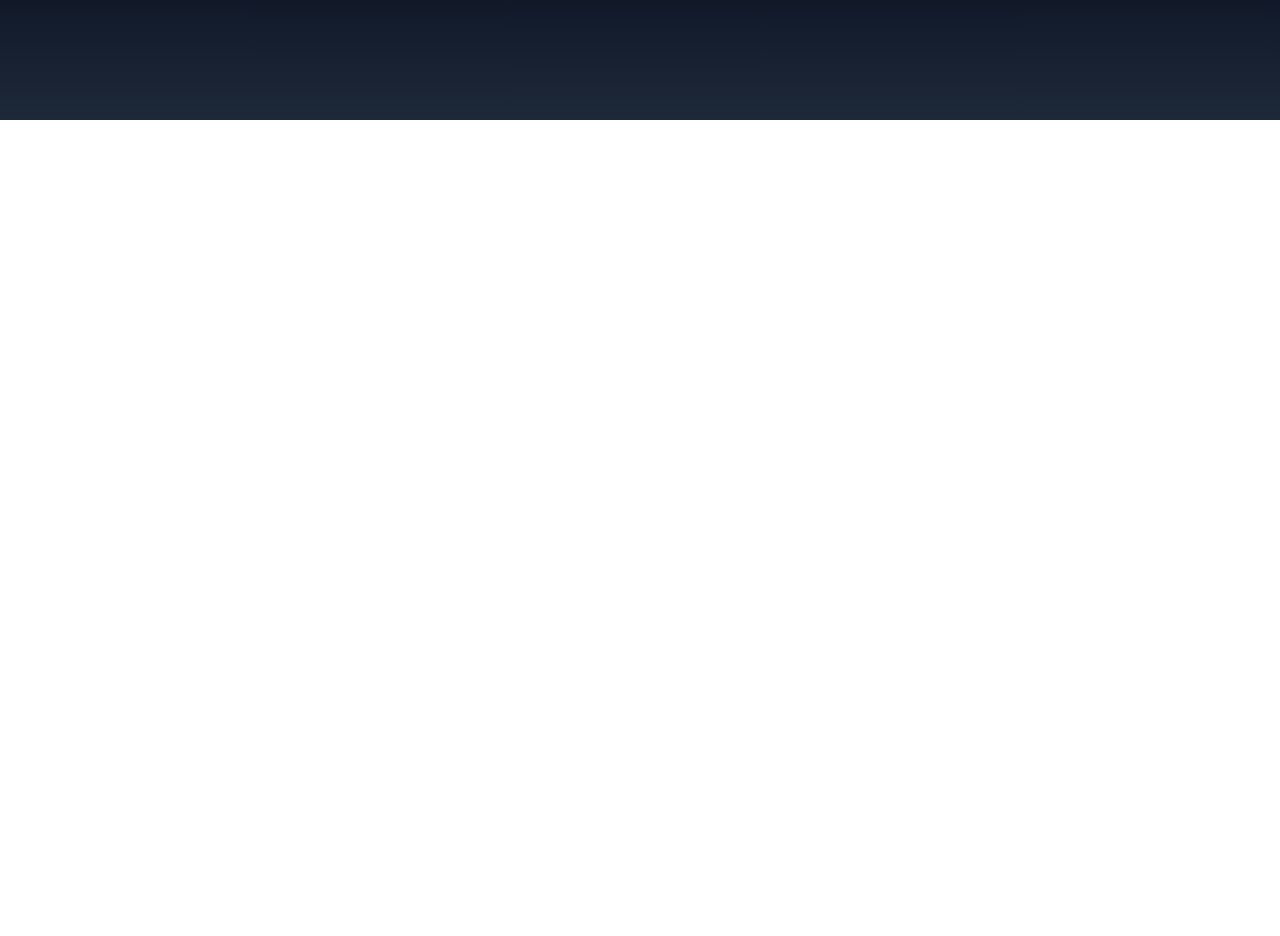
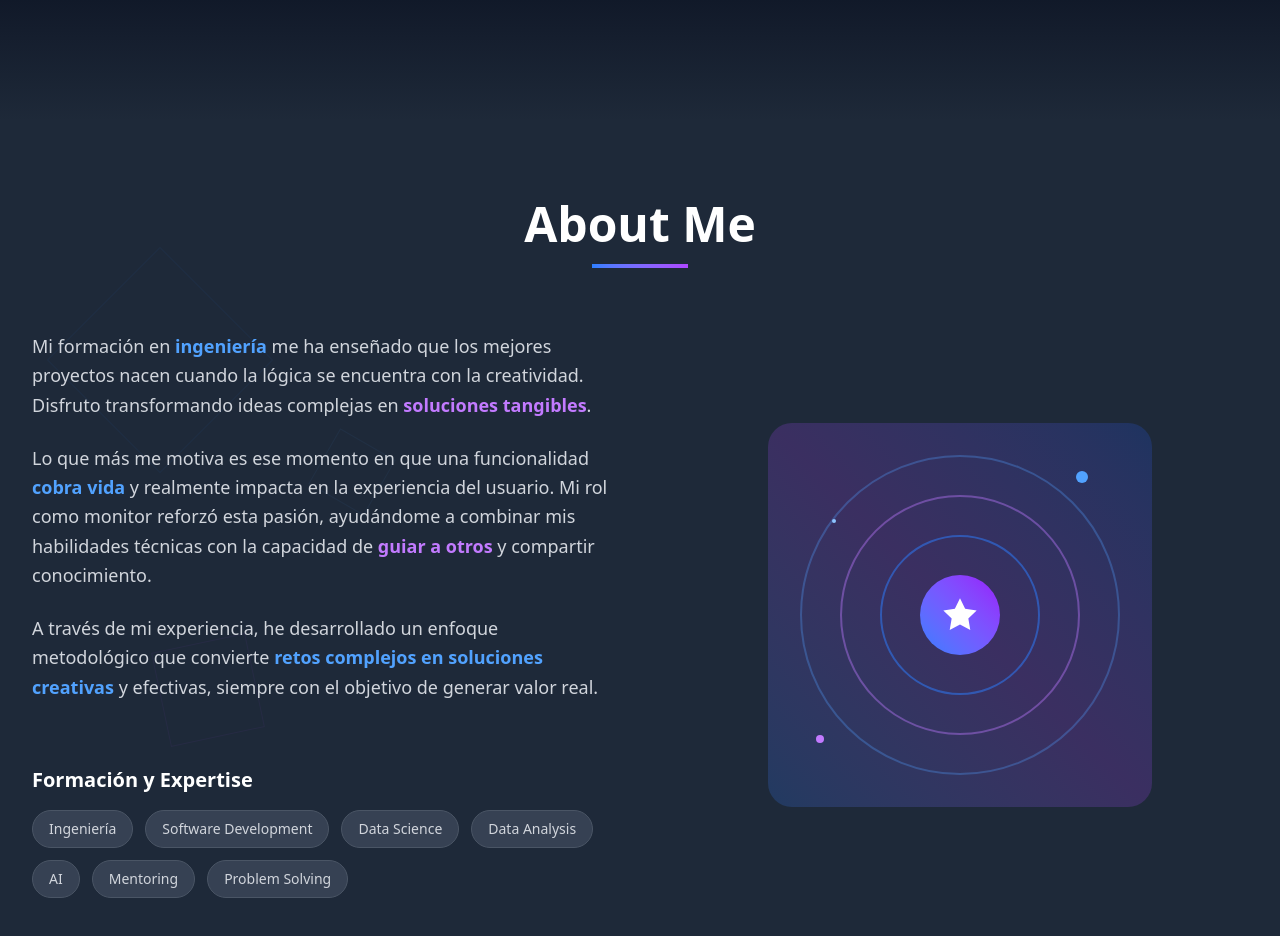
Before and after one commit to Smejia2002/portfolio, a React (Vite) app: page / in a window 1280 px wide. Shown: the part 680-1616 px from the top of the page. Before the commit the page ends 800 px from the top, so only its background shows below. Built offline with nearby package versions, Linux system fonts and the light colour scheme.

Commit message:
commit about me

```diff
--- a/src/App.jsx
+++ b/src/App.jsx
@@ -1,6 +1,8 @@
 import { useState } from "react";
 import Navbar from "./components/Navbar";
 import Hero from "./components/Hero";
+import About from "./components/About";
+
 function App() {
   const [count, setCount] = useState(0);
 
@@ -8,6 +10,7 @@ function App() {
     <>
       <Navbar />
       <Hero />
+      <About />
     </>
   );
 }
--- /dev/null
+++ b/src/components/About.jsx
@@ -0,0 +1,131 @@
+function About() {
+  return (
+    <section
+      id="about-me"
+      className="min-h-screen bg-gray-800 py-20 relative overflow-hidden"
+    >
+      {/* Elementos decorativos de fondo - Similar a tu Hero */}
+      <div className="absolute inset-0 opacity-5">
+        <div className="absolute top-40 left-20 w-40 h-40 border border-blue-500 transform rotate-45"></div>
+        <div className="absolute bottom-60 left-40 w-24 h-24 border border-purple-500 transform -rotate-12"></div>
+        <div className="absolute top-80 left-80 w-16 h-16 border border-blue-400 transform rotate-30"></div>
+      </div>
+
+      <div className="relative z-10 max-w-7xl mx-auto px-4 sm:px-6 lg:px-8">
+        {/* Header de la sección */}
+        <div className="text-center mb-16">
+          <h2 className="text-4xl sm:text-5xl font-bold text-white mb-4">
+            About Me
+          </h2>
+          <div className="w-24 h-1 bg-gradient-to-r from-blue-500 to-purple-500 mx-auto"></div>
+        </div>
+
+        {/* Grid principal - 2 columnas */}
+        <div className="grid lg:grid-cols-2 gap-16 items-center">
+          {/* Columna izquierda - Contenido textual */}
+          <div className="space-y-8">
+            {/* Párrafos descriptivos */}
+            <div className="space-y-6">
+              <p className="text-lg text-gray-300 leading-relaxed">
+                Mi formación en{" "}
+                <span className="text-blue-400 font-semibold">ingeniería</span>{" "}
+                me ha enseñado que los mejores proyectos nacen cuando la lógica
+                se encuentra con la creatividad. Disfruto transformando ideas
+                complejas en{" "}
+                <span className="text-purple-400 font-semibold">
+                  soluciones tangibles
+                </span>.
+              </p>
+
+              <p className="text-lg text-gray-300 leading-relaxed">
+                Lo que más me motiva es ese momento en que una funcionalidad{" "}
+                <span className="text-blue-400 font-semibold">cobra vida</span>{" "}
+                y realmente impacta en la experiencia del usuario. Mi rol como
+                monitor reforzó esta pasión, ayudándome a combinar mis habilidades
+                técnicas con la capacidad de{" "}
+                <span className="text-purple-400 font-semibold">
+                  guiar a otros
+                </span>{" "}
+                y compartir conocimiento.
+              </p>
+
+              <p className="text-lg text-gray-300 leading-relaxed">
+                A través de mi experiencia, he desarrollado un enfoque metodológico
+                que convierte{" "}
+                <span className="text-blue-400 font-semibold">
+                  retos complejos en soluciones creativas
+                </span>{" "}
+                y efectivas, siempre con el objetivo de generar valor real.
+              </p>
+            </div>
+
+            {/* Tags de habilidades */}
+            <div className="pt-8">
+              <h3 className="text-xl font-bold text-white mb-4">
+                Formación y Expertise
+              </h3>
+              <div className="flex flex-wrap gap-3">
+                {[
+                  "Ingeniería",
+                  "Software Development",
+                  "Data Science",
+                  "Data Analysis",
+                  "AI",
+                  "Mentoring",
+                  "Problem Solving",
+                ].map((skill, index) => (
+                  <span
+                    key={index}
+                    className="px-4 py-2 bg-gray-700 border border-gray-600 text-gray-300
+                               rounded-full text-sm hover:border-blue-500 hover:text-blue-400
+                               transition-colors cursor-default"
+                  >
+                    {skill}
+                  </span>
+                ))}
+              </div>
+            </div>
+          </div>
+
+          {/* Columna derecha - Elemento visual dinámico */}
+          <div className="relative hidden lg:block">
+            <div className="relative mx-auto w-96 h-96">
+              {/* Container principal con gradiente */}
+              <div className="absolute inset-0 bg-gradient-to-tr from-blue-500/20 via-purple-500/20 to-blue-600/20 rounded-3xl p-8">
+                {/* Círculos concéntricos animados */}
+                <div className="relative w-full h-full flex items-center justify-center">
+                  {/* Círculo exterior */}
+                  <div className="absolute w-80 h-80 border-2 border-blue-400/30 rounded-full animate-spin-slow"></div>
+
+                  {/* Círculo medio */}
+                  <div className="absolute w-60 h-60 border-2 border-purple-400/40 rounded-full animate-reverse-spin"></div>
+
+                  {/* Círculo interior */}
+                  <div className="absolute w-40 h-40 border-2 border-blue-500/50 rounded-full animate-pulse"></div>
+
+                  {/* Centro con ícono */}
+                  <div className="relative z-10 w-20 h-20 bg-gradient-to-tr from-blue-500 to-purple-600 rounded-full flex items-center justify-center">
+                    <svg
+                      className="w-10 h-10 text-white"
+                      fill="currentColor"
+                      viewBox="0 0 24 24"
+                    >
+                      <path d="M12 2l3.09 6.26L22 9.27l-5 4.87 1.18 6.88L12 17.77l-6.18 3.25L7 14.14 2 9.27l6.91-1.01L12 2z" />
+                    </svg>
+                  </div>
+
+                  {/* Puntos flotantes */}
+                  <div className="absolute top-4 right-8 w-3 h-3 bg-blue-400 rounded-full animate-ping"></div>
+                  <div className="absolute bottom-8 left-4 w-2 h-2 bg-purple-400 rounded-full animate-ping delay-300"></div>
+                  <div className="absolute top-16 left-8 w-1 h-1 bg-blue-300 rounded-full animate-pulse delay-700"></div>
+                </div>
+              </div>
+            </div>
+          </div>
+        </div>
+      </div>
+    </section>
+  );
+}
+
+export default About;
--- a/src/components/Navbar.jsx
+++ b/src/components/Navbar.jsx
@@ -19,11 +19,14 @@ function Navbar() {
               <a href="#inicio" className="text-white hover:text-gray-300 transition-colors">
                 Inicio
               </a>
+              <a href="#about-me" className="text-white hover:text-gray-300 transition-colors">
+                About Me
+              </a>
               <a href="#projects" className="text-white hover:text-gray-300 transition-colors">
-                Proyectos
+                Projects
               </a>
               <a href="#contact" className="text-white hover:text-gray-300 transition-colors">
-                Contacto
+                Contact
               </a>
 
               {/* Botón CV */}
```
